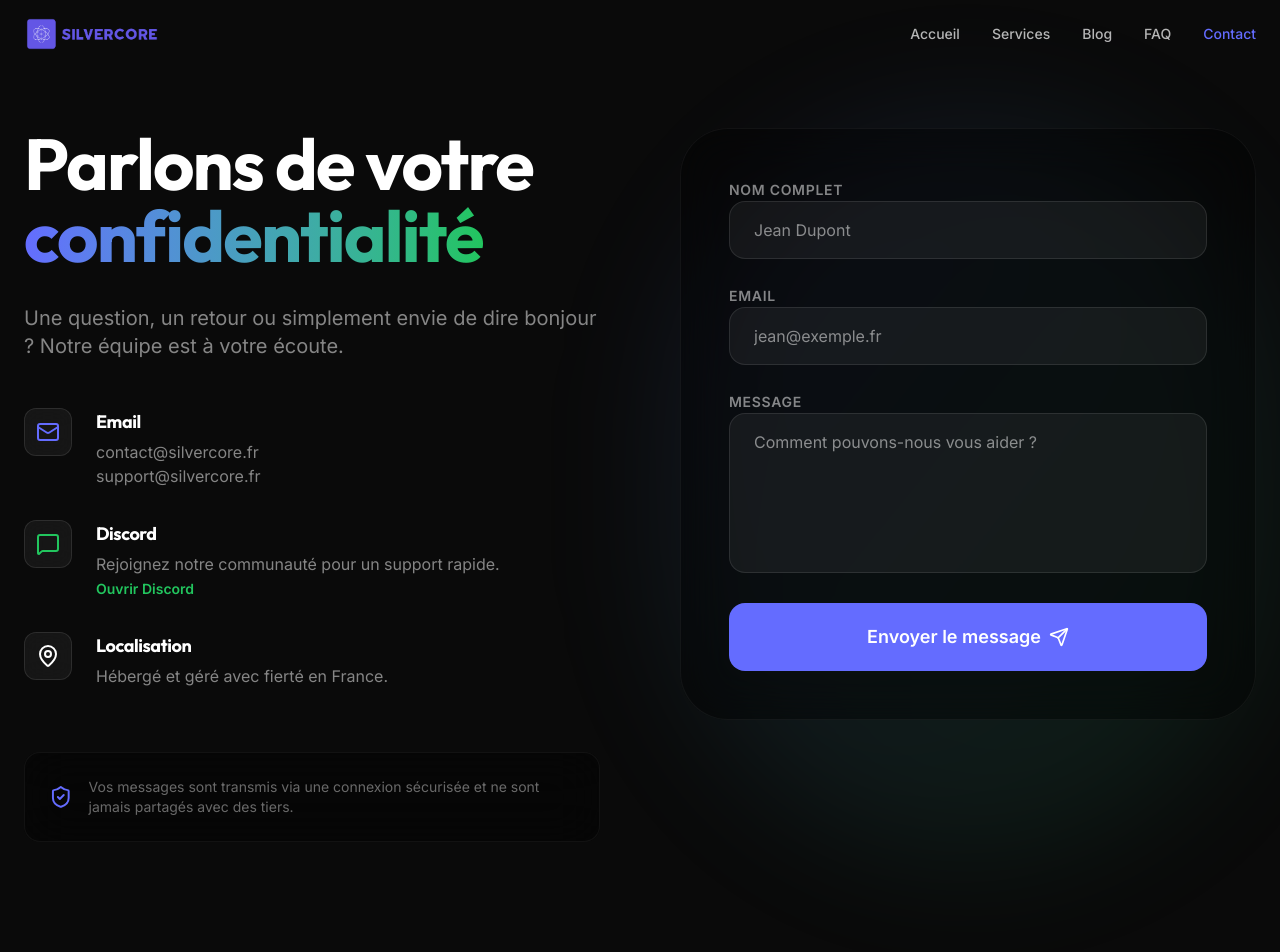
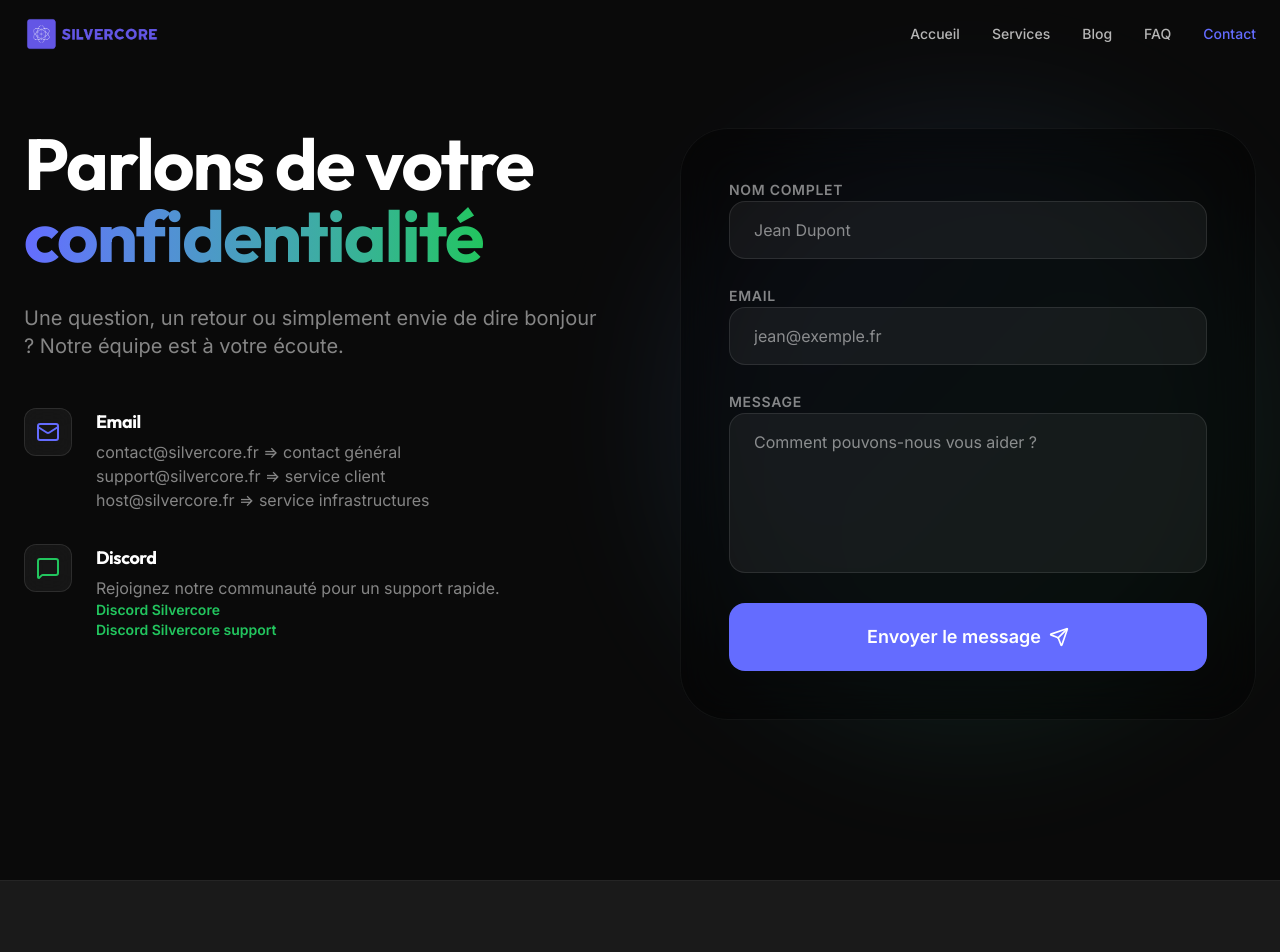
Before and after one commit to SilverCore-Git/web_site, a React (Vite) app: page /contact in a window 1280 px wide. Shown: the top 952 px of the page. Built offline with nearby package versions, Linux system fonts and the light colour scheme.

Commit message:
Update Contact.tsx

```diff
--- a/src/pages/Contact.tsx
+++ b/src/pages/Contact.tsx
@@ -40,8 +40,18 @@ export function Contact() {
                 </div>
                 <div>
                   <h4 className="font-bold text-lg mb-1">Email</h4>
-                  <p className="text-white/50">contact@silvercore.fr</p>
-                  <p className="text-white/50">support@silvercore.fr</p>
+                  <p className="text-white/50">
+                    <a href="mailto:contact@silvercore.fr">contact@silvercore.fr</a>
+                    <span> {`=>`} contact général</span>
+                  </p>
+                  <p className="text-white/50">
+                    <a href="mailto:support@silvercore.fr">support@silvercore.fr</a>
+                    <span> {`=>`} service client</span>
+                  </p>
+                  <p className="text-white/50">
+                    <a href="mailto:host@silvercore.fr">host@silvercore.fr</a>
+                    <span> {`=>`} service infrastructures</span>
+                  </p>
                 </div>
               </div>
 
@@ -49,30 +59,16 @@ export function Contact() {
                 <div className="w-12 h-12 glass rounded-xl flex items-center justify-center text-secondary shrink-0">
                   <MessageSquare size={24} />
                 </div>
-                <div>
+                <div className='flex flex-col'>
                   <h4 className="font-bold text-lg mb-1">Discord</h4>
                   <p className="text-white/50">Rejoignez notre communauté pour un support rapide.</p>
-                  <a href="#" className="text-secondary hover:underline text-sm font-bold">Ouvrir Discord</a>
+                  <a href="https://taap.it/silvercore.discord" className="text-secondary hover:underline text-sm font-bold">Discord Silvercore</a>
+                  <a href="https://taap.it/silvercore.discord.support" className="text-secondary hover:underline text-sm font-bold">Discord Silvercore support</a>
                 </div>
               </div>
 
-              <div className="flex items-start gap-6">
-                <div className="w-12 h-12 glass rounded-xl flex items-center justify-center text-white shrink-0">
-                  <MapPin size={24} />
-                </div>
-                <div>
-                  <h4 className="font-bold text-lg mb-1">Localisation</h4>
-                  <p className="text-white/50">Hébergé et géré avec fierté en France.</p>
-                </div>
-              </div>
             </div>
 
-            <div className="mt-16 p-6 glass-dark rounded-2xl border-white/5 flex items-center gap-4">
-               <ShieldCheck className="text-primary" size={32} />
-               <p className="text-sm text-white/40">
-                 Vos messages sont transmis via une connexion sécurisée et ne sont jamais partagés avec des tiers.
-               </p>
-            </div>
           </div>
 
           <div className="relative">
@@ -89,7 +85,7 @@ export function Contact() {
                     <Send size={40} />
                   </div>
                   <h2 className="text-3xl font-display font-bold mb-4">Message envoyé !</h2>
-                  <p className="text-white/50 mb-8">Merci de nous avoir contacté. Nous vous répondrons dans les plus brefs délais.</p>
+                  <p className="text-white/50 mb-8">Merci de nous avoir contacté.<br/>Nous vous répondrons dans les plus brefs délais.</p>
                   <button
                     onClick={() => setSubmitted(false)}
                     className="text-primary font-bold hover:underline"
```
